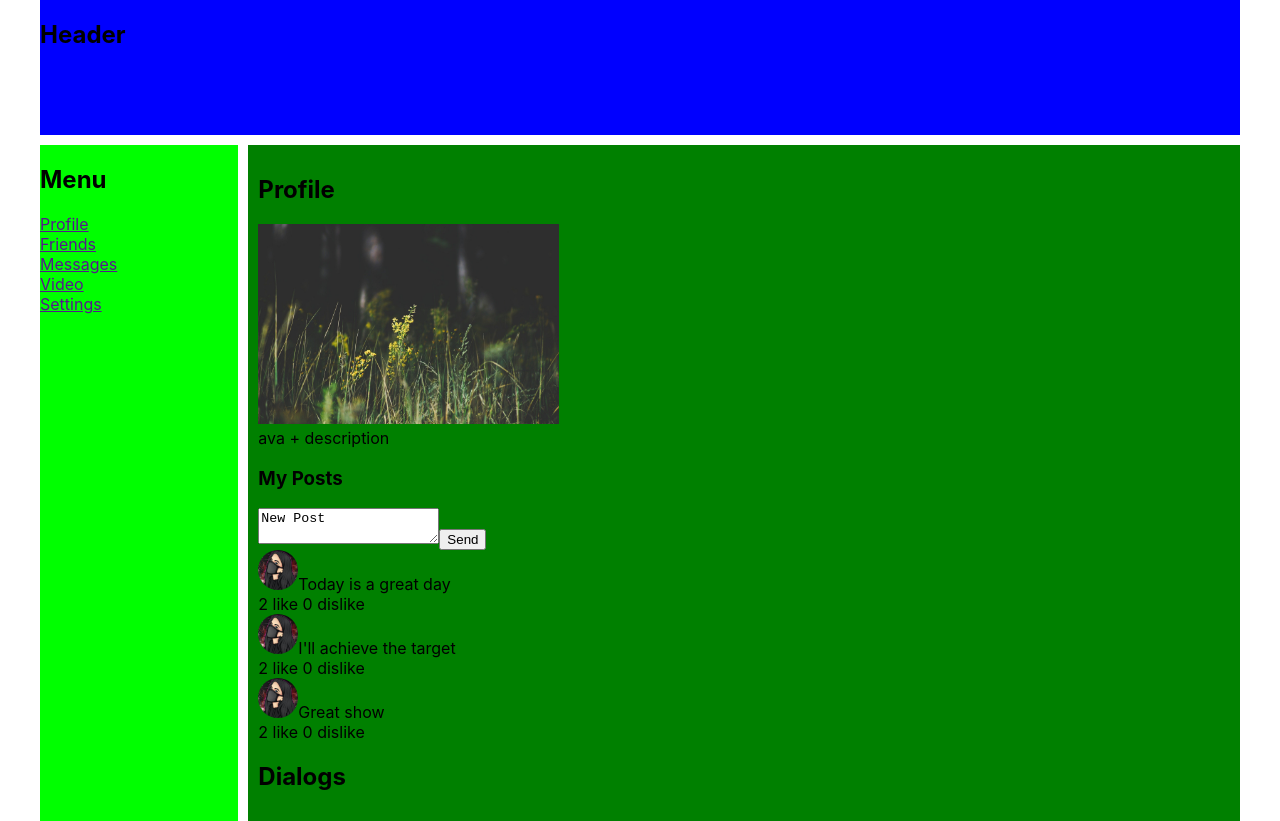
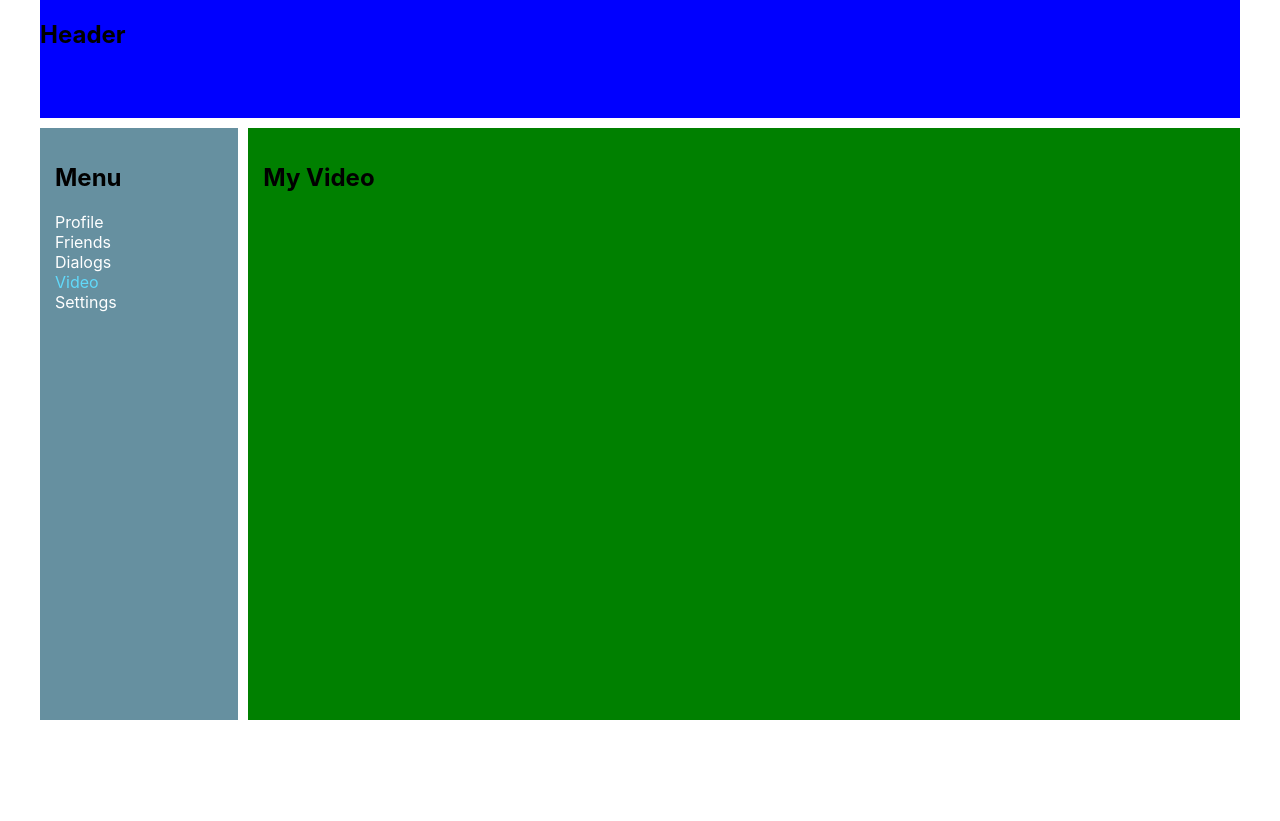
Before and after one commit to alexkarunny/react_social_network, a React (Create React App) app: page /video in a window 1280 px wide. After the commit the page ends 800 px from the top, so only its background shows below. Built offline with nearby package versions, Linux system fonts and the light colour scheme.

Commit message:
19-20_Routering

```diff
--- a/src/App.module.css
+++ b/src/App.module.css
@@ -1,17 +1,18 @@
 .app {
     margin: 0 auto;
     width: 1200px;
+    height: 720px;
     display: grid;
     grid-gap: 10px;
     grid-template-rows: 2fr 10fr;
-    grid-template-columns: 2fr 10fr ;
+    grid-template-columns: 2fr 10fr;
     grid-template-areas:
                 "header header"
                 "nav profile";
 }
 
-.app_content{
+.app_content {
     grid-area: profile;
-    padding: 10px;
+    padding: 15px;
     background-color: green;
 }
--- a/src/App.tsx
+++ b/src/App.tsx
@@ -4,18 +4,26 @@ import {Header} from './components/Header/Header';
 import {Profile} from './components/Profile/Profile';
 import {NavBar} from './components/Navbar/NavBar';
 import {Dialogs} from './components/Dialogs/Dialogs';
+import {BrowserRouter, Route} from 'react-router-dom';
+import {Friends} from './components/Friends/Friends';
+import {Video} from './components/Video/Video';
+import {Settings} from './components/Settings/Settings';
 
 function App() {
     return (
-        <div className={classes.app}>
-            <Header title={'Header'}/>
-            <NavBar title={'Menu'}/>
-            <div className={classes.app_content}>
-                <Profile title={'Profile'}/>
-                <Dialogs title={'Dialogs'}/>
+        <BrowserRouter>
+            <div className={classes.app}>
+                <Header title={'Header'}/>
+                <NavBar title={'Menu'}/>
+                <div className={classes.app_content}>
+                    <Route path={'/profile'} render={() => <Profile title={'My Profile'}/>}></Route>
+                    <Route path={'/dialogs'} render={() => <Dialogs title={'My Dialogs'}/>}></Route>
+                    <Route path={'/friends'} render={() => <Friends title={'My Friends'}/>}></Route>
+                    <Route path={'/video'} render={() => <Video title={'My Video'}/>}></Route>
+                    <Route path={'/settings'} render={() => <Settings title={'My Settings'}/>}></Route>
+                </div>
             </div>
-
-        </div>
+        </BrowserRouter>
     );
 }
 
--- /dev/null
+++ b/src/components/Friends/Friends.tsx
@@ -0,0 +1,13 @@
+import classes from './Friends.module.css'
+
+type FriendsPropsType = {
+    title: string
+}
+
+export const Friends = (props: FriendsPropsType) => {
+    return (
+        <div>
+            <h2>{props.title}</h2>
+        </div>
+    )
+}
--- a/src/components/Navbar/NavBar.module.css
+++ b/src/components/Navbar/NavBar.module.css
@@ -1,4 +1,14 @@
 .nav {
     grid-area: nav;
-    background-color: #0f0;
+    background-color: rgba(13, 80, 105, 0.63);
+    padding: 15px;
 }
+
+.item a {
+    color: white;
+    text-decoration: none;
+}
+
+.item a.active{
+    color: #61dafb;
+}
--- a/src/components/Navbar/NavBar.tsx
+++ b/src/components/Navbar/NavBar.tsx
@@ -1,5 +1,6 @@
 import React from 'react';
 import classes from './NavBar.module.css'
+import {NavLink} from 'react-router-dom';
 
 type TechnologiesPropType = {
     title: string
@@ -9,11 +10,11 @@ export const NavBar = (props: TechnologiesPropType) => {
         <div className={classes.nav}>
             <h2>{props.title}</h2>
             <div>
-                <div><a href={''}>Profile</a></div>
-                <div><a href={''}>Friends</a></div>
-                <div><a href={''}>Messages</a></div>
-                <div><a href={''}>Video</a></div>
-                <div><a href={''}>Settings</a></div>
+                <div className={classes.item}><NavLink to={'/profile'} activeClassName={classes.active}>Profile</NavLink></div>
+                <div className={classes.item}><NavLink to={'/friends'} activeClassName={classes.active}>Friends</NavLink></div>
+                <div className={classes.item}><NavLink to={'/dialogs'} activeClassName={classes.active}>Dialogs</NavLink></div>
+                <div className={classes.item}><NavLink to={'/video'} activeClassName={classes.active}>Video</NavLink></div>
+                <div className={classes.item}><NavLink to={'/settings'} activeClassName={classes.active}>Settings</NavLink></div>
             </div>
         </div>
     )
--- a/src/components/Profile/MyPosts/MyPosts.tsx
+++ b/src/components/Profile/MyPosts/MyPosts.tsx
@@ -19,7 +19,6 @@ export const MyPosts = (props: MyPostsPropsType) => {
             </div>
             <Post postText={'Today is a great day'}/>
             <Post postText={'I\'ll achieve the target'}/>
-            <Post postText={'Great show'}/>
         </div>
     )
 }
--- /dev/null
+++ b/src/components/Settings/Settings.tsx
@@ -0,0 +1,13 @@
+import classes from './Settings.module.css'
+
+type SettingsPropsType = {
+    title: string
+}
+
+export const Settings = (props: SettingsPropsType) => {
+    return (
+        <div>
+            <h2>{props.title}</h2>
+        </div>
+    )
+}
--- /dev/null
+++ b/src/components/Video/Video.tsx
@@ -0,0 +1,13 @@
+import classes from './Video.module.css'
+
+type VideoPropsType = {
+    title: string
+}
+
+export const Video = (props: VideoPropsType) => {
+    return (
+        <div>
+            <h2>{props.title}</h2>
+        </div>
+    )
+}
```
Also changed, not shown: src/components/Dialogs/Dialogs.tsx (+5 -6 lines), src/components/Friends/Friends.module.css (added), src/components/Settings/Settings.module.css (added), src/components/Video/Video.module.css (added).
